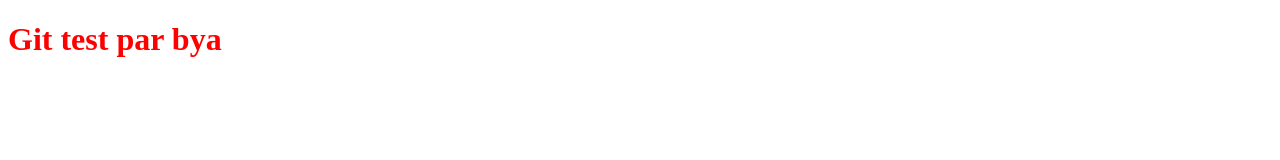
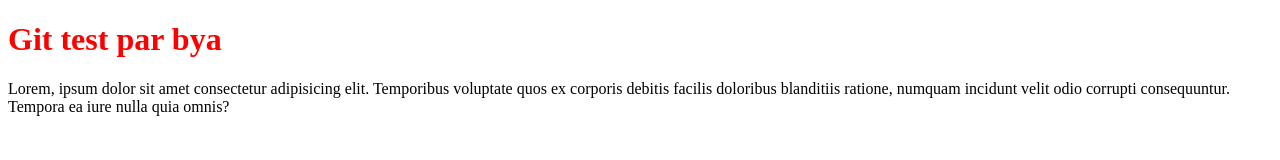
Before and after one commit to MyoThu98/git-test-swd7, a plain HTML site: page index.html in a window 1280 px wide. Drawn offline with Linux system fonts and the light colour scheme.

Commit message:
version1.1

```diff
--- a/index.html
+++ b/index.html
@@ -8,6 +8,7 @@
 </head>
 <body>
     <h1>Git test par bya</h1>
+    <p>Lorem, ipsum dolor sit amet consectetur adipisicing elit. Temporibus voluptate quos ex corporis debitis facilis doloribus blanditiis ratione, numquam incidunt velit odio corrupti consequuntur. Tempora ea iure nulla quia omnis?</p>
     <script src="js/app.js"></script>
 </body>
 </html>
```
